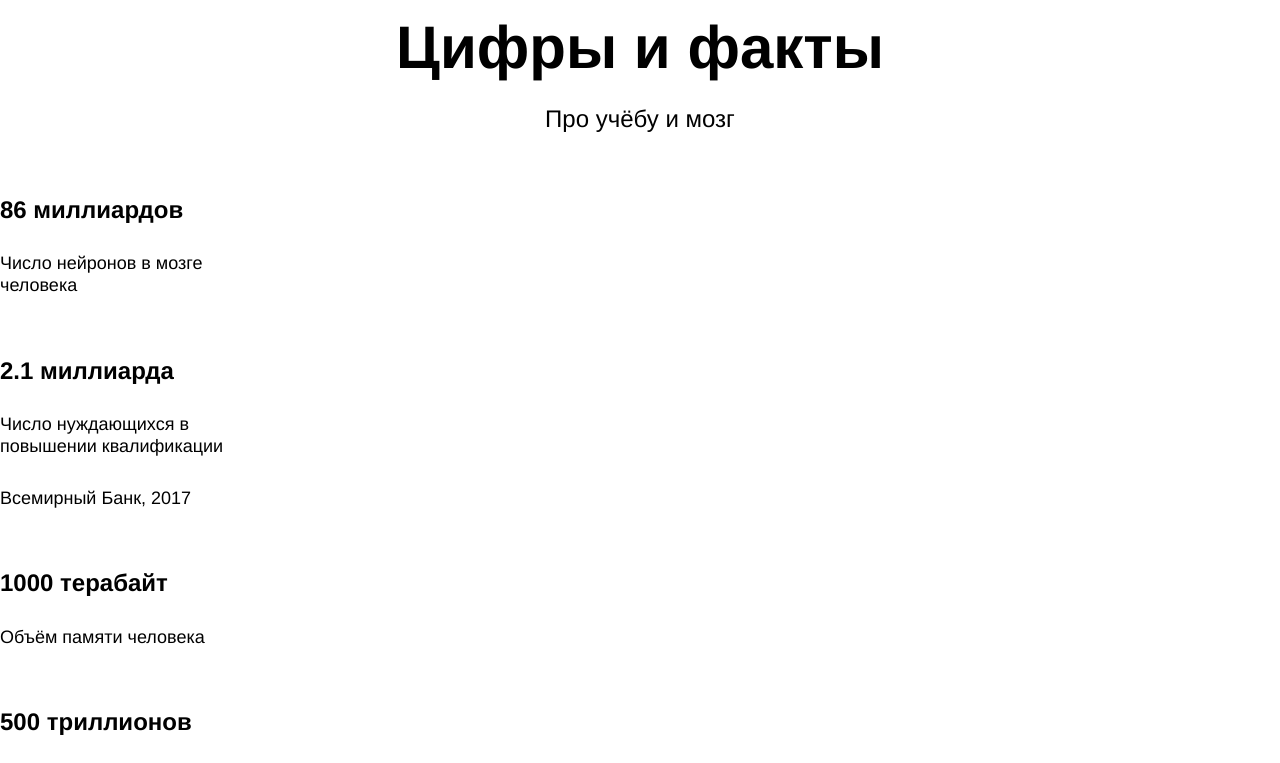
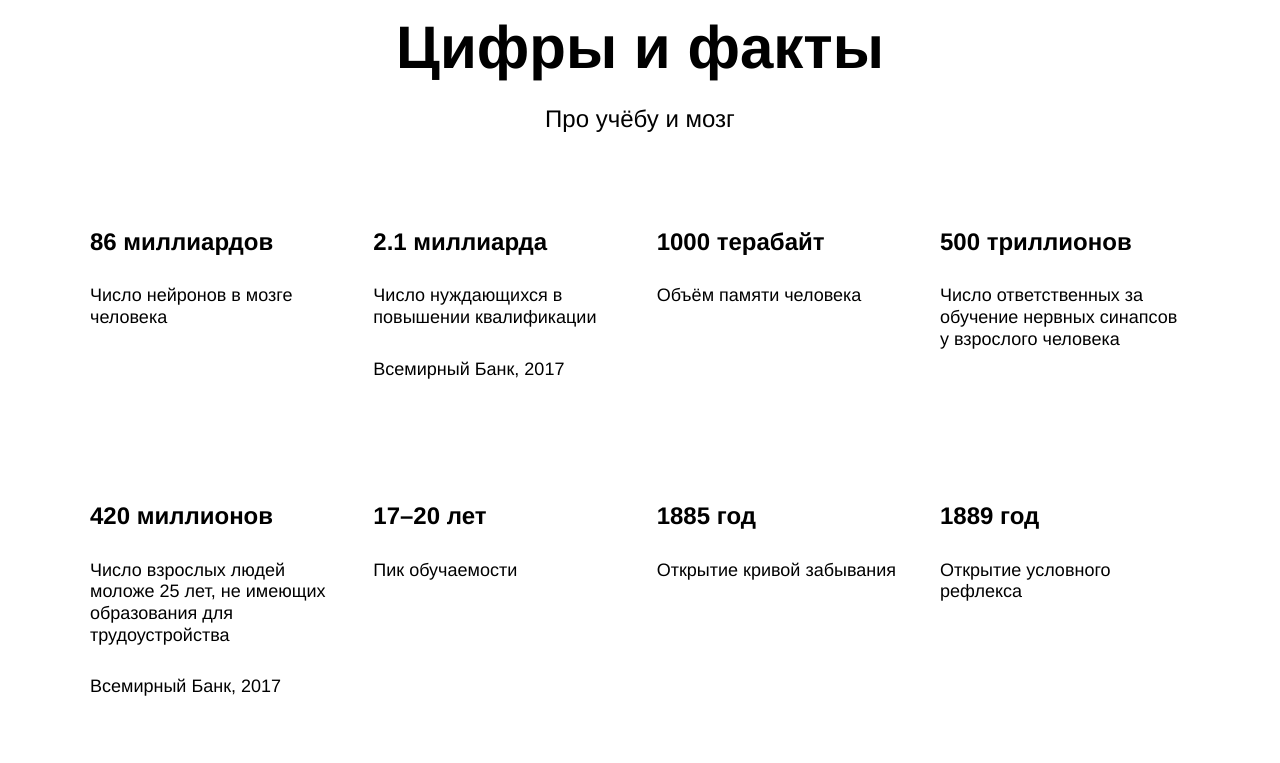
Before and after one commit to elislis7/how-to-learn, a plain HTML site: page index.html in a window 1280 px wide. Shown: the part 1380-2143 px from the top of the page. Drawn offline with Linux system fonts and the light colour scheme.

Commit message:
версия html 1.3

```diff
--- a/index.html
+++ b/index.html
@@ -34,7 +34,7 @@
   <section class="digits">
     <h2 class="digits__section-title">Цифры и факты</h2>
     <h3 class="digits__section-subtitle">Про учёбу и мозг</h3>
-      <div class="digh5its__table">
+      <div class="digits__table">
         <div class="table_cell">
           <h4 class="table_heading">86 миллиардов</h4>
           <h5 class="table_text">Число нейронов в мозге человека</h5>
```
